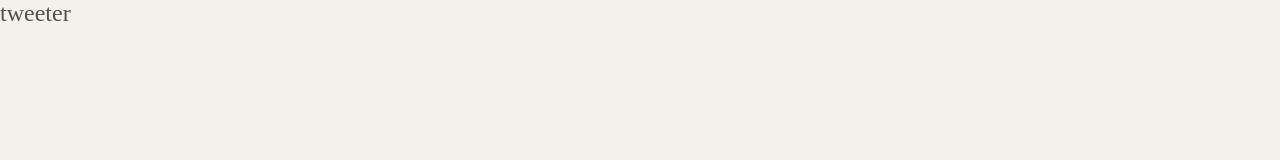
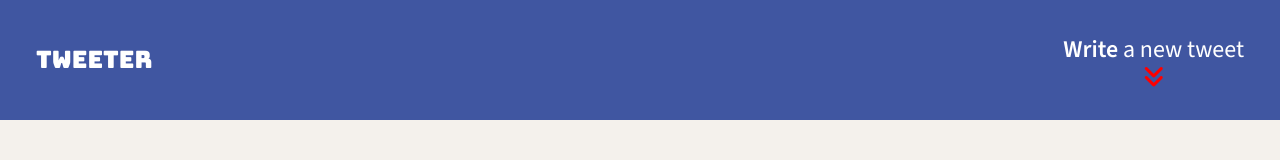
Before and after one commit to Taomosquito/tweeter, a website: page public/index.html in a window 1280 px wide. Drawn offline with nearby package versions, Linux system fonts and the light colour scheme.

Commit message:
title page nav bar style implementation init

```diff
--- a/public/index.html
+++ b/public/index.html
@@ -6,9 +6,15 @@
 
     <!-- External CSS -->
     <link rel="stylesheet" href="https://cdnjs.cloudflare.com/ajax/libs/normalize/8.0.1/normalize.min.css" type="text/css" />
+      <!--Treating the above as if  it said normalize.css instead of normalize.min.css-->
+      <link rel="preconnect" href="https://fonts.googleapis.com">
+      <link rel="preconnect" href="https://fonts.gstatic.com" crossorigin>
+      <link href="https://fonts.googleapis.com/css2?family=Bungee&family=Source+Sans+3:ital,wght@0,200..900;1,200..900&display=swap" rel="stylesheet">
+    <link rel="stylesheet" href="https://cdnjs.cloudflare.com/ajax/libs/font-awesome/6.5.2/css/all.min.css" integrity="sha512-SnH5WK+bZxgPHs44uWIX+LLJAJ9/2PkPKZ5QiAj6Ta86w+fsb2TkcmfRyVX3pBnMFcV7oQPJkl9QevSCWr3W6A==" crossorigin="anonymous" referrerpolicy="no-referrer" />
 
     <!-- App CSS -->
     <link rel="stylesheet" href="/styles/layout.css" type="text/css" />
+    <link rel="stylesheet" href="/styles/nav.css" type="text/css" />
 
     <!-- External JS -->
     <script src="https://ajax.googleapis.com/ajax/libs/jquery/3.4.1/jquery.min.js"></script>
@@ -20,10 +26,18 @@
   <body>
     <!-- Top nav bar (fixed) -->
     <nav>
-      <span>tweeter</span>
+      <span class="leftSide">tweeter</span>
+      <span class="rightSide">
+          <div><span id="titleWord">Write</span> a new tweet</div>
+          <i class="fa-solid fa-angles-down"></i>
     </nav>
 
     <!-- Page-specific (main) content here -->
-    <main class="container"></main>
+    <main class="container">
+      <div>
+      </div>
+      <div>
+      </div>
+    </main>
   </body>
 </html>
--- a/public/styles/layout.css
+++ b/public/styles/layout.css
@@ -18,7 +18,20 @@
   color: #545149;
   background-color: #f4f1ec;
   font-size: 24px;
+  font-family: "Source Sans 3", Sans-Serif;
+  font-weight: 300;
 }
+
+/* prepared this so fonts are easily available for when they are needed
+ *
+ * p {
+ *  font-family: "Source Sans 3", Sans-Serif;
+ *  font-weight: 600;
+ * }
+ *
+ * REMOVE THIS COMMENTING OUT WHEN LISTED IN INSTRUCTIONS.
+ */
+
 
 /*
  * Additional CSS can be defined below or in other CSS files, as per instructions
--- /dev/null
+++ b/public/styles/nav.css
@@ -0,0 +1,34 @@
+nav {
+  height: 120px;
+  width: 100vw;
+  background-color: #4056A1;
+  color:#FFFFFF;
+  display:flex;
+  justify-content: space-between;
+  font-family: "Bungee", sans-serif;
+}
+
+nav span {
+
+  font-weight: 400;
+  padding: 1.5em;
+  flex-direction: row;
+  align-content: center;
+}
+
+nav span.rightSide {
+  font-family: "Source Sans 3", Sans-Serif;
+  display: flex;
+  flex-direction:column;
+  justify-content: flex-start;
+  align-items: center;
+}
+
+#titleWord {
+  padding: 0px;
+  font-weight: 600;
+}
+
+.fa-solid {
+  color:#FF0000;
+}
```
Also changed, not shown: server/data-files/initial-tweets.json (+5 -5 lines), server/index.js (+4 -4 lines), 1 other file.
